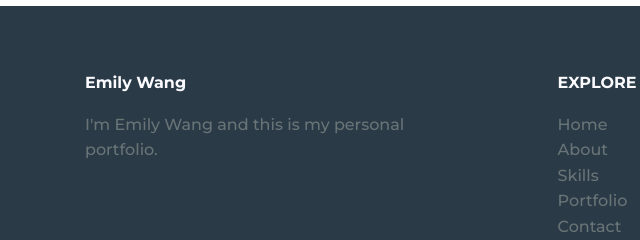
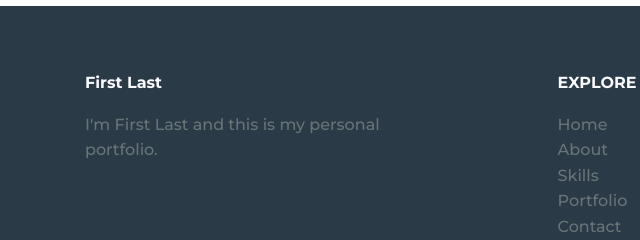
Before and after one commit to cutekitty415/finalportfolio, a plain HTML site: page index.html in a window 1280 px wide. Shown: the part 3478-3718 px from the top of the page, 43-683 px from the left. Drawn offline with nearby package versions, Linux system fonts and the light colour scheme.

Commit message:
first draft but anon lol

```diff
--- a/index.html
+++ b/index.html
@@ -174,9 +174,9 @@
         <footer class="footer section">
             <div class="footer__container bd-grid">
                 <div class="footer__data">
-                    <h2 class="footer__title">Emily Wang
+                    <h2 class="footer__title">First Last
                     </h2>
-                    <p class="footer__text">I'm Emily Wang and this is my personal portfolio.</p>
+                    <p class="footer__text">I'm First Last and this is my personal portfolio.</p>
                 </div>
 
                 <div class="footer__data">
```
